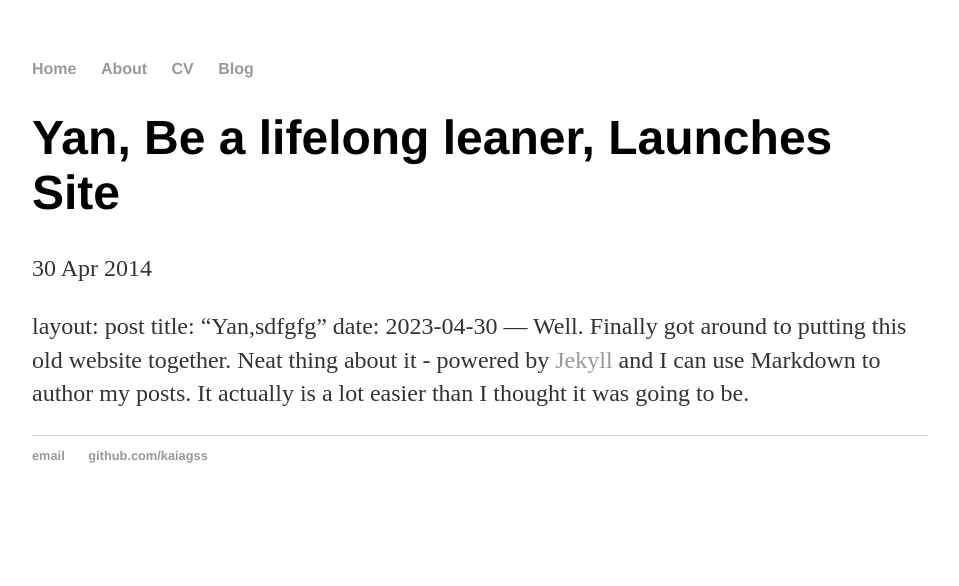
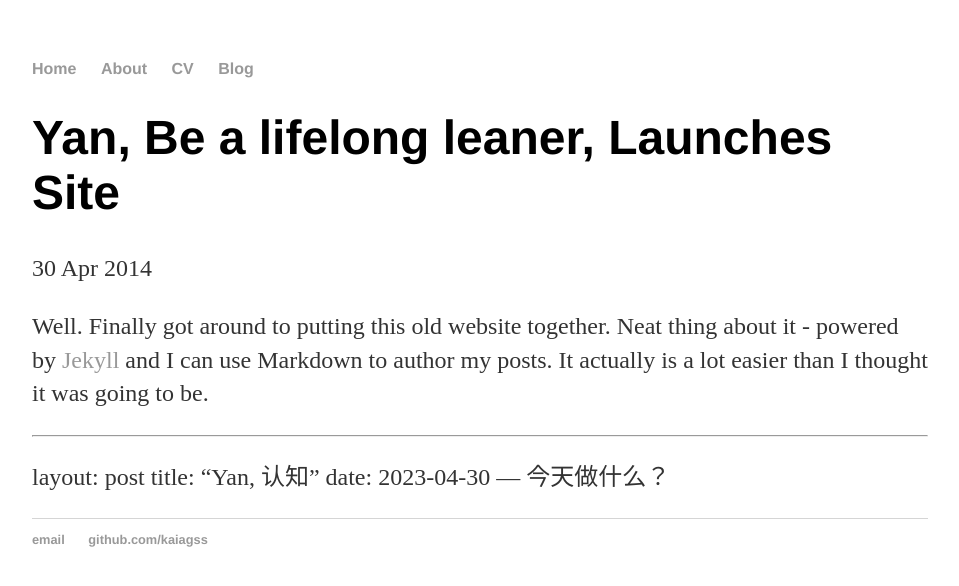
Before and after one commit to kaiagss/kaiagss.github.io, a Jekyll site: the page built from _posts/2014-04-30-Yan-site-launched.md, in a window 1280 px wide. Shown: the top 586 px of the page, without its empty margins (160-1119 px from the left). Built offline with Jekyll 4.4.1, drawn with Linux system fonts in a browser that asks for light colours.

Commit message:
Update 2014-04-30-Yan-site-launched.md

```diff
--- a/_posts/2014-04-30-Yan-site-launched.md
+++ b/_posts/2014-04-30-Yan-site-launched.md
@@ -3,8 +3,11 @@ layout: post
 title: "Yan, Be a lifelong leaner, Launches Site"
 date: 2014-04-30
 ---
+Well. Finally got around to putting this old website together. Neat thing about it - powered by [Jekyll](http://jekyllrb.com) and I can use Markdown to author my posts. It actually is a lot easier than I thought it was going to be.
+
+---
 layout: post
-title: "Yan,sdfgfg"
+title: "Yan, 认知"
 date: 2023-04-30
 ---
-Well. Finally got around to putting this old website together. Neat thing about it - powered by [Jekyll](http://jekyllrb.com) and I can use Markdown to author my posts. It actually is a lot easier than I thought it was going to be.
+今天做什么？
```
